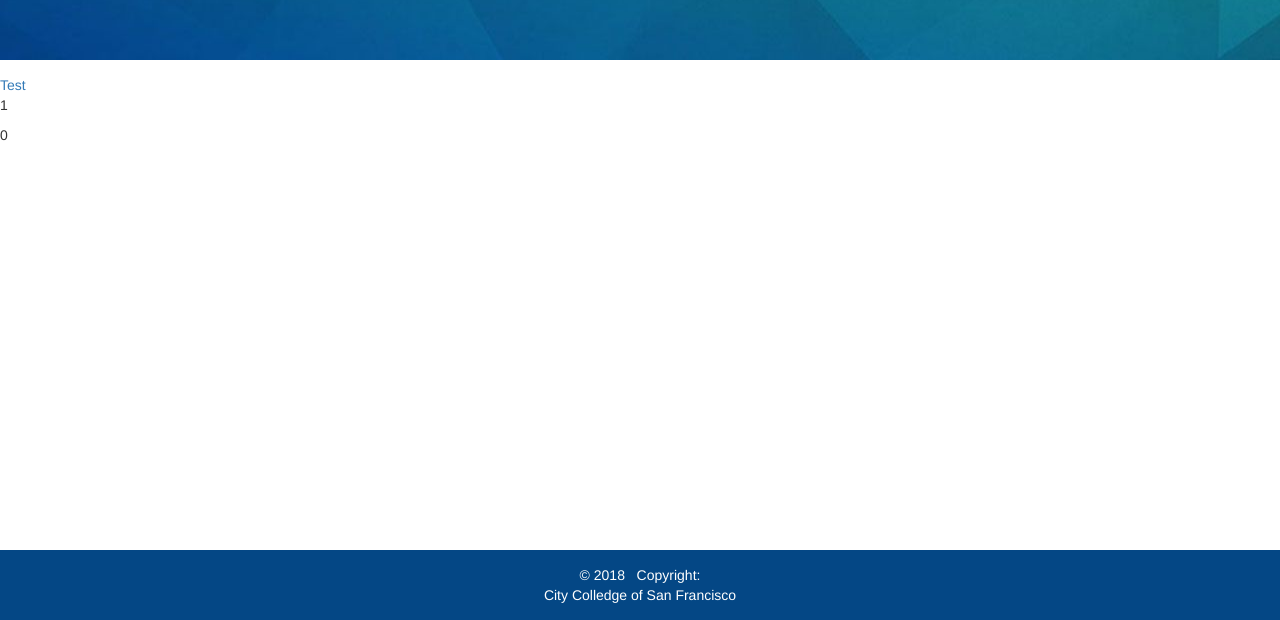
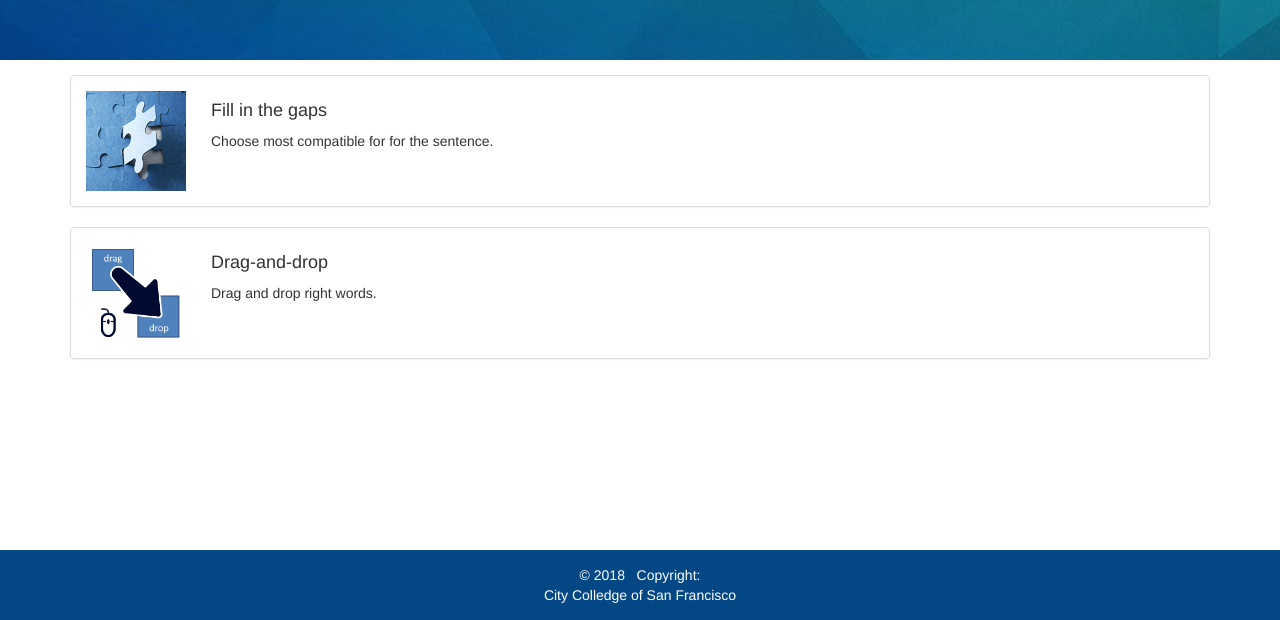
Before and after one commit to AnnaKudriasheva/VOTP-vocabulary, a React app: page /#/topic/1/subtopic/0 in a window 1280 px wide. Shown: the part 180-800 px from the top of the page. Built offline with nearby package versions, Linux system fonts and the light colour scheme.

Commit message:
Create quiz panel view

```diff
--- a/src/client/Questions.js
+++ b/src/client/Questions.js
@@ -1,11 +1,13 @@
 import React, {Component} from 'react';
+import {Grid} from 'react-bootstrap';
 
 export default class Questions extends Component {
     render() {
         return (
-            <div>
+            <Grid>
                 <p>Questions</p>
-            </div>
+            </Grid>
+
         )
     }
 }
--- a/src/client/Quizzes.js
+++ b/src/client/Quizzes.js
@@ -1,15 +1,50 @@
 import React, {Component} from 'react';
 import {Link} from 'react-router-dom';
+import {Grid, Panel} from 'react-bootstrap';
+
+import quizPanelImg1 from '../img/quiz-panel-1.png';
+import quizPanelImg2 from '../img/quiz-panel-2.png';
+
+
+const quizImages = [quizPanelImg1, quizPanelImg2];
+
+
+const quizTypes = [
+    {
+        name: 'Fill in the gaps',
+        description: 'Choose most compatible for for the sentence.'
+    },
+    {
+        name: 'Drag-and-drop',
+        description: 'Drag and drop right words.'
+    }
+];
+
+export const QuizPanels = ({matchUrl}) => (
+    quizTypes.map((item, idx) =>
+        <Link to={`${matchUrl}/type/${idx+1}`} key={idx}>
+            <Panel>
+                <Panel.Body>
+                    <div className="flex">
+                        <img src={quizImages[idx]} alt="" className="quiz-img mr-25"/>
+                        <div>
+                            <h4>{item.name}</h4>
+                            <p>{item.description}</p>
+                        </div>
+                    </div>
+                </Panel.Body>
+            </Panel>
+        </Link>
+    )
+);
+
 
 export default class Quizzes extends Component {
     render() {
         return (
-            <div>
-                <Link to={`${this.props.match.url}/type/1`}>Test</Link>
-                <p>{this.props.match.params.topicId}</p>
-                <p>{this.props.match.params.subtopicId}</p>
-            </div>
-
+            <Grid>
+                <QuizPanels matchUrl={this.props.match.url}/>
+            </Grid>
         )
     }
 }
--- a/src/client/Topics.js
+++ b/src/client/Topics.js
@@ -43,7 +43,9 @@ export default class Topics extends Component {
                         <Panel.Title componentClass="h3">
                             {topic.topic}
                         </Panel.Title>
-                        <Button bsStyle="info" bsSize="xsmall">Test whole topic</Button>
+                        <Button bsStyle="info" bsSize="xsmall">
+                            Test whole topic
+                        </Button>
                     </Panel.Heading>
                     <SubTopics subtopics={topic.subTopics}
                                topicId={idx+1}
--- a/src/style/global.scss
+++ b/src/style/global.scss
@@ -15,7 +15,9 @@ body {
 a {
   display: block;
   text-decoration: none;
+  color: inherit;
 }
+
 
 .bg-primary {
   background-color: $bg-primary;
@@ -39,6 +41,10 @@ a {
 
 .mb-25 {
   margin-bottom: 25px;
+}
+
+.mr-25 {
+  margin-right: 25px;
 }
 
 .pa-15 {
@@ -67,3 +73,8 @@ img {
 .content-space-btwn {
   justify-content: space-between;
 }
+
+.quiz-img {
+  width: 100px;
+  height: 100px;
+}
```
Also changed, not shown: src/img/quiz-panel-1.png (added), src/img/quiz-panel-2.png (added).
